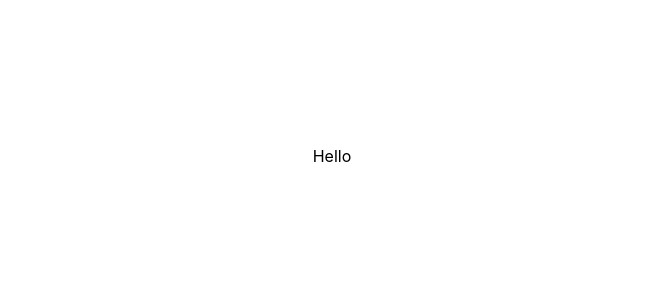
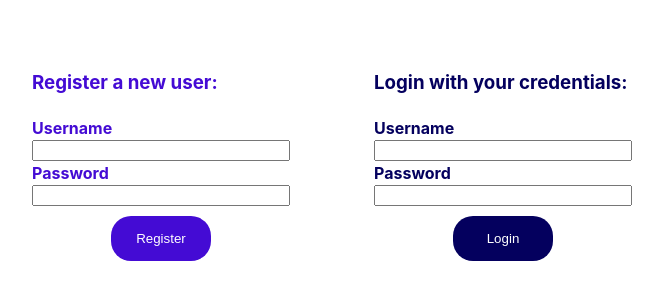
Before and after one commit to LenkoIvanov/ChatAPIWorkshop, a React (Vite) app in the folder client/: page / in a window 1280 px wide. Shown: the part 244-544 px from the top of the page, without its empty margins (308-971 px from the left). Built offline with nearby package versions, Linux system fonts and the light colour scheme.

Commit message:
feat: create basic login and register components

```diff
--- a/client/src/App.css
+++ b/client/src/App.css
@@ -4,3 +4,9 @@
   padding: 2rem;
   text-align: center;
 }
+
+.mainContainer {
+  display: flex;
+  justify-content: space-between;
+  width: 600px;
+}
--- a/client/src/App.tsx
+++ b/client/src/App.tsx
@@ -1,7 +1,14 @@
 import "./App.css";
+import { UserLogin } from "./userAuth/UserLogin/UserLogin";
+import { UserRegister } from "./userAuth/UserRegister/UserRegister";
 
 function App() {
-  return <div>Hello</div>;
+  return (
+    <div className="mainContainer">
+      <UserRegister />
+      <UserLogin />
+    </div>
+  );
 }
 
 export default App;
--- /dev/null
+++ b/client/src/userAuth/UserLogin/UserLogin.module.scss
@@ -0,0 +1,35 @@
+.loginForm {
+  display: flex;
+  flex-direction: column;
+  justify-content: space-between;
+  text-align: left;
+
+  h3 {
+    color: #04005e;
+  }
+
+  label {
+    font-weight: bold;
+    color: #04005e;
+  }
+
+  input {
+    width: 250px;
+  }
+
+  button {
+    background-color: #04005e;
+    color: white;
+    width: 100px;
+    height: 45px;
+    border-radius: 20px;
+    margin-top: 10px;
+    align-self: center;
+    cursor: pointer;
+    border: none;
+
+    &:hover {
+      background-color: #8f8bff;
+    }
+  }
+}
--- /dev/null
+++ b/client/src/userAuth/UserLogin/UserLogin.tsx
@@ -0,0 +1,14 @@
+import styles from "./UserLogin.module.scss";
+
+export const UserLogin = () => {
+  return (
+    <form className={styles.loginForm}>
+      <h3>Login with your credentials: </h3>
+      <label>Username</label>
+      <input type="text"></input>
+      <label>Password</label>
+      <input type="text"></input>
+      <button type="submit">Login</button>
+    </form>
+  );
+};
--- /dev/null
+++ b/client/src/userAuth/UserRegister/UserRegister.module.scss
@@ -0,0 +1,35 @@
+.registrationForm {
+  display: flex;
+  flex-direction: column;
+  justify-content: space-between;
+  text-align: left;
+
+  h3 {
+    color: #440bd4;
+  }
+
+  label {
+    font-weight: bold;
+    color: #440bd4;
+  }
+
+  input {
+    width: 250px;
+  }
+
+  button {
+    background-color: #440bd4;
+    color: white;
+    width: 100px;
+    height: 45px;
+    border-radius: 20px;
+    margin-top: 10px;
+    align-self: center;
+    cursor: pointer;
+    border: none;
+
+    &:hover {
+      background-color: #af92f9;
+    }
+  }
+}
--- /dev/null
+++ b/client/src/userAuth/UserRegister/UserRegister.tsx
@@ -0,0 +1,14 @@
+import styles from "./UserRegister.module.scss";
+
+export const UserRegister = () => {
+  return (
+    <form className={styles.registrationForm}>
+      <h3>Register a new user: </h3>
+      <label>Username</label>
+      <input type="text"></input>
+      <label>Password</label>
+      <input type="text"></input>
+      <button type="submit">Register</button>
+    </form>
+  );
+};
```
